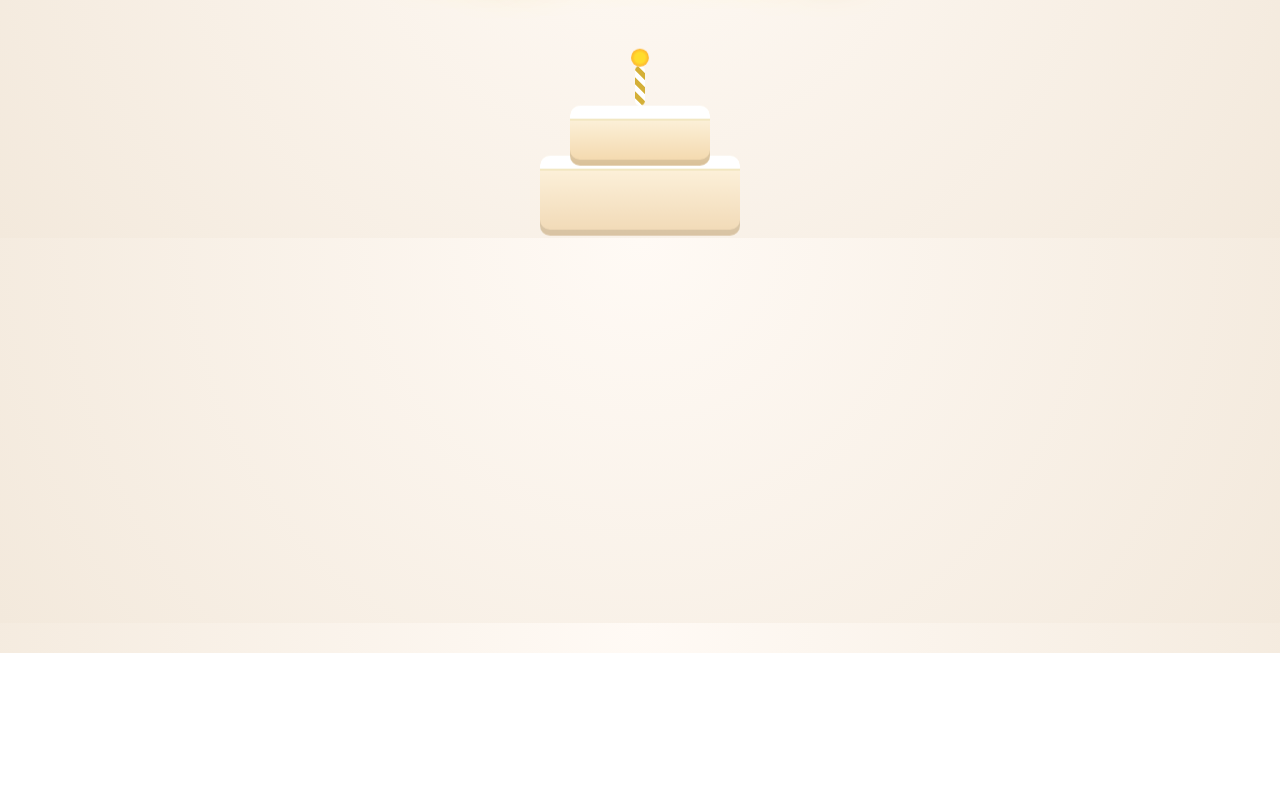
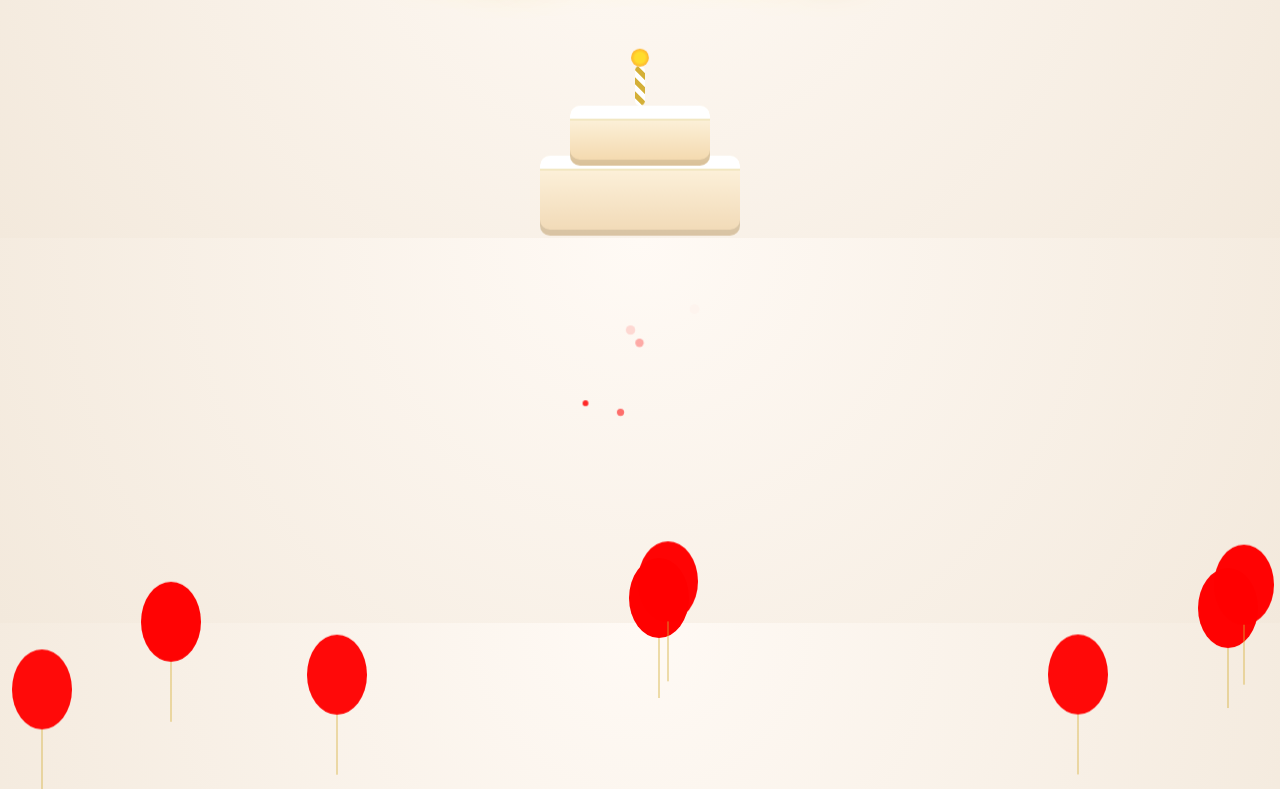
Before and after one commit to Thakkarmantra/thakkarmantra.github.io, a plain HTML site: page index.html in a window 1280 px wide. Shown: the part 147-936 px from the top of the page. Before the commit the page ends 800 px from the top, so only its background shows below. Drawn offline with Linux system fonts and the light colour scheme.

```diff
--- a/index.html
+++ b/index.html
@@ -165,14 +165,17 @@
     <source src="soft_piano.mp3" type="audio/mpeg">
   </audio>
 
-  <script>
+  <script >
     // 🎈 Classy Gold Balloons
     for (let i = 0; i < 8; i++) {
+      console.log(i);
       const b = document.createElement("div");
+      // debugger;
       b.classList.add("balloon");
+      const colorArray = ["red", "blue"]
       b.style.left = Math.random() * 100 + "vw";
-      b.style.animationDuration = (8 + Math.random() * 4) + "s";
-      b.style.background = radial-gradient(circle at 30% 30%, rgba(255,215,0,0.9), rgba(212,175,55,0.7));
+      b.style.animationDuration =  (8 + Math.random() * 4) + "s";
+      b.style.background =  colorArray[0] //rgba(255,215,0,0.9);
       document.body.appendChild(b);
     }
 
@@ -182,7 +185,7 @@
       spark.classList.add("spark");
       spark.style.left = 45 + Math.random() * 10 + "%";
       spark.style.top = 65 + Math.random() * 10 + "%";
-      spark.style.background = hsl(${40 + Math.random() * 20},100%,70%);
+      spark.style.background = "red";
       document.body.appendChild(spark);
       setTimeout(() => spark.remove(), 1000);
     }, 200);
```
Also changed, not shown: 1 other file.
